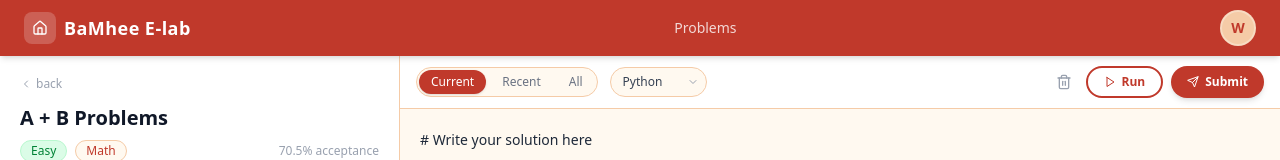
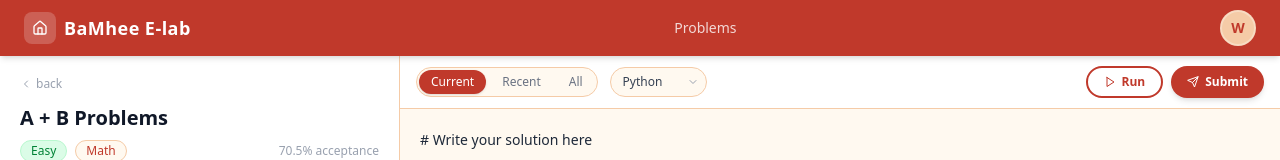
Before and after one commit to WnoizcGosu/BaMheeElab, a Next.js app: page /coding in a window 1280 px wide. Shown: the top 160 px of the page. Built offline with nearby package versions, Linux system fonts and the light colour scheme; a web font is replaced by a local one.

Commit message:
feat: deleting reset feature (trash icon on coding page)

```diff
--- a/app/coding/page.tsx
+++ b/app/coding/page.tsx
@@ -105,12 +105,7 @@ export default function CodingPage() {
     setOutput("");
   };
 
-  // ── Reset to blank starter (trash icon) ───────────────────────────────────
-  const handleReset = () => {
-    setCode(STARTER_CODE[lang] ?? "");
-    setRunStatus("idle");
-    setOutput("");
-  };
+
 
   // ── Run ───────────────────────────────────────────────────────────────────
   const handleRun = () => {
@@ -270,13 +265,6 @@ export default function CodingPage() {
             {tab === "current" && (
               <div className="flex items-center gap-2 ml-auto">
                 {/* 🗑 Trash = reset to blank starter */}
-                <button
-                  onClick={handleReset}
-                  className="p-1.5 text-gray-400 hover:text-red-500 transition-colors"
-                  title="Reset to starter code"
-                >
-                  <Trash2 className="w-4 h-4" />
-                </button>
                 <Button variant="outline" size="sm" onClick={handleRun} className="h-8 text-xs gap-1.5">
                   <Play className="w-3 h-3" /> Run
                 </Button>
```
